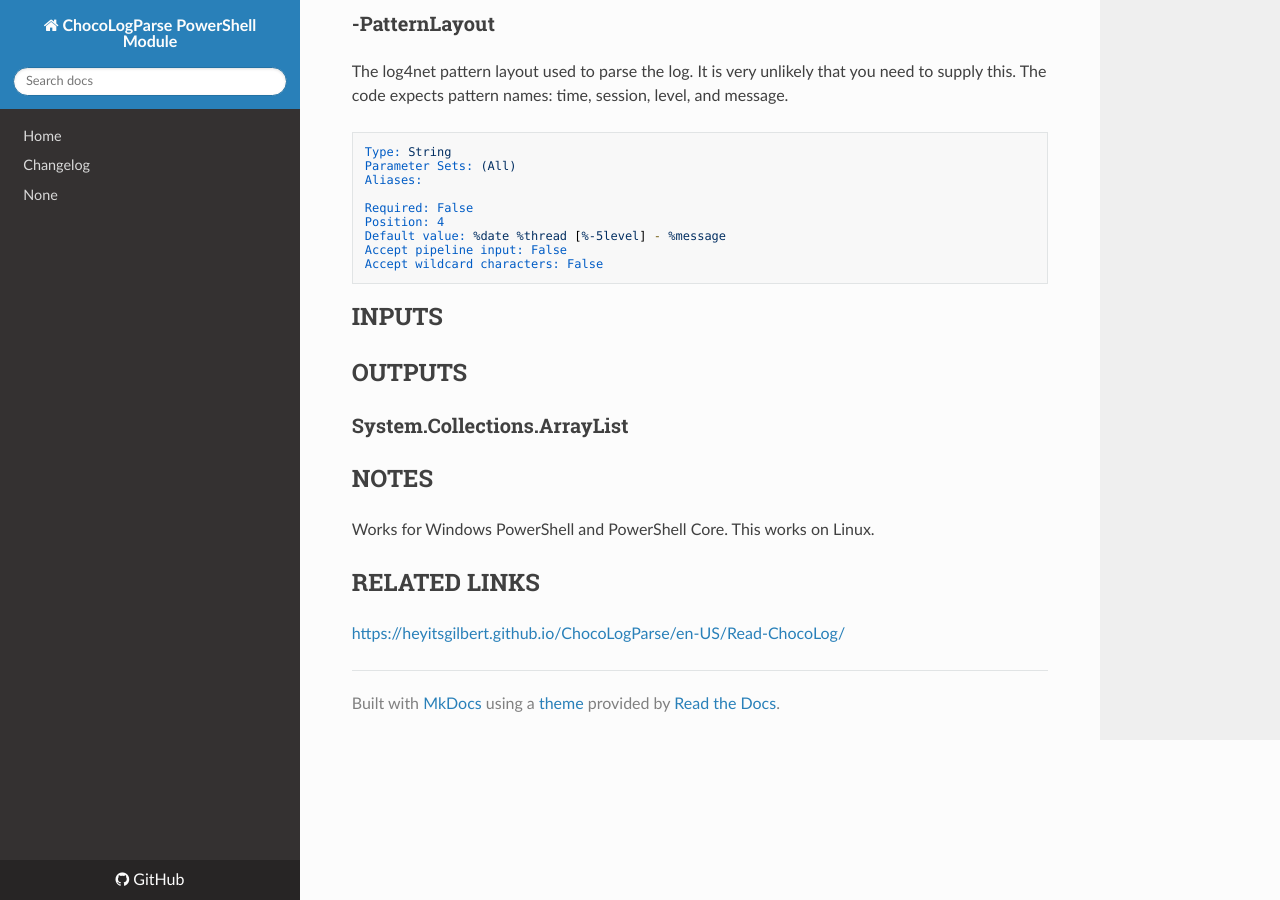
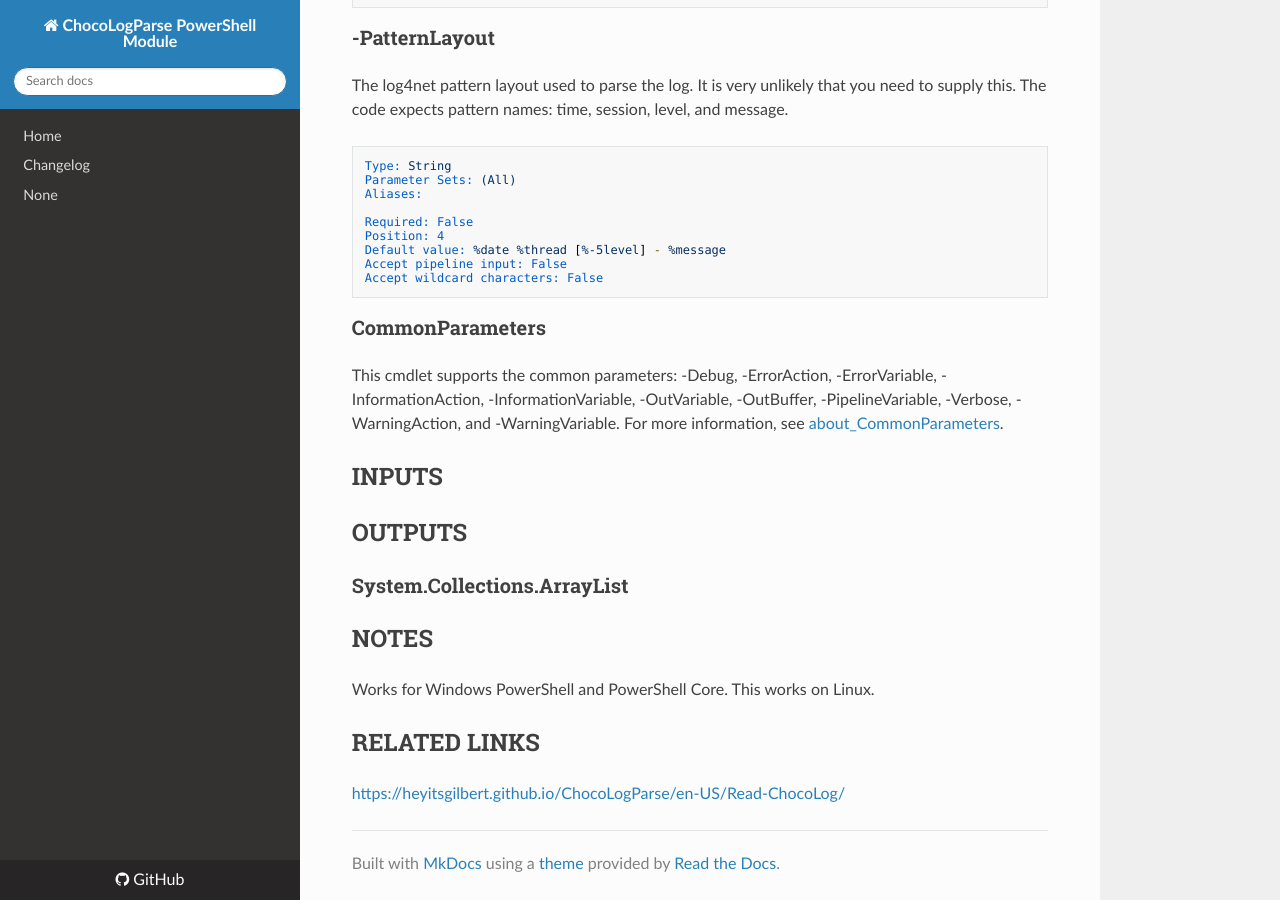
Before and after one commit to HeyItsGilbert/ChocoLogParse, an MkDocs documentation site: the page built from docs/en-US/Read-ChocoLog.md, in a window 1280 px wide and 900 px high, scrolled down 1582 px. Built offline with MkDocs 1.6.1, drawn with Linux system fonts in a browser that asks for light colours; nearby versions of some CDN libraries; some of the changed text lies outside the part shown.

Commit message:
Improve configuration data structure

````diff
--- a/docs/en-US/Read-ChocoLog.md
+++ b/docs/en-US/Read-ChocoLog.md
@@ -14,6 +14,7 @@ Parses a Chocolatey log into an object that is easier to search and filter.
 
 ```
 Read-ChocoLog [[-Path] <String[]>] [[-FileLimit] <Int32>] [[-Filter] <String>] [[-PatternLayout] <String>]
+ [<CommonParameters>]
 ```
 
 ## DESCRIPTION
@@ -99,6 +100,9 @@ Accept pipeline input: False
 Accept wildcard characters: False
 ```
 
+### CommonParameters
+This cmdlet supports the common parameters: -Debug, -ErrorAction, -ErrorVariable, -InformationAction, -InformationVariable, -OutVariable, -OutBuffer, -PipelineVariable, -Verbose, -WarningAction, and -WarningVariable. For more information, see [about_CommonParameters](http://go.microsoft.com/fwlink/?LinkID=113216).
+
 ## INPUTS
 
 ## OUTPUTS
````
Also changed, not shown: 3 other files.
